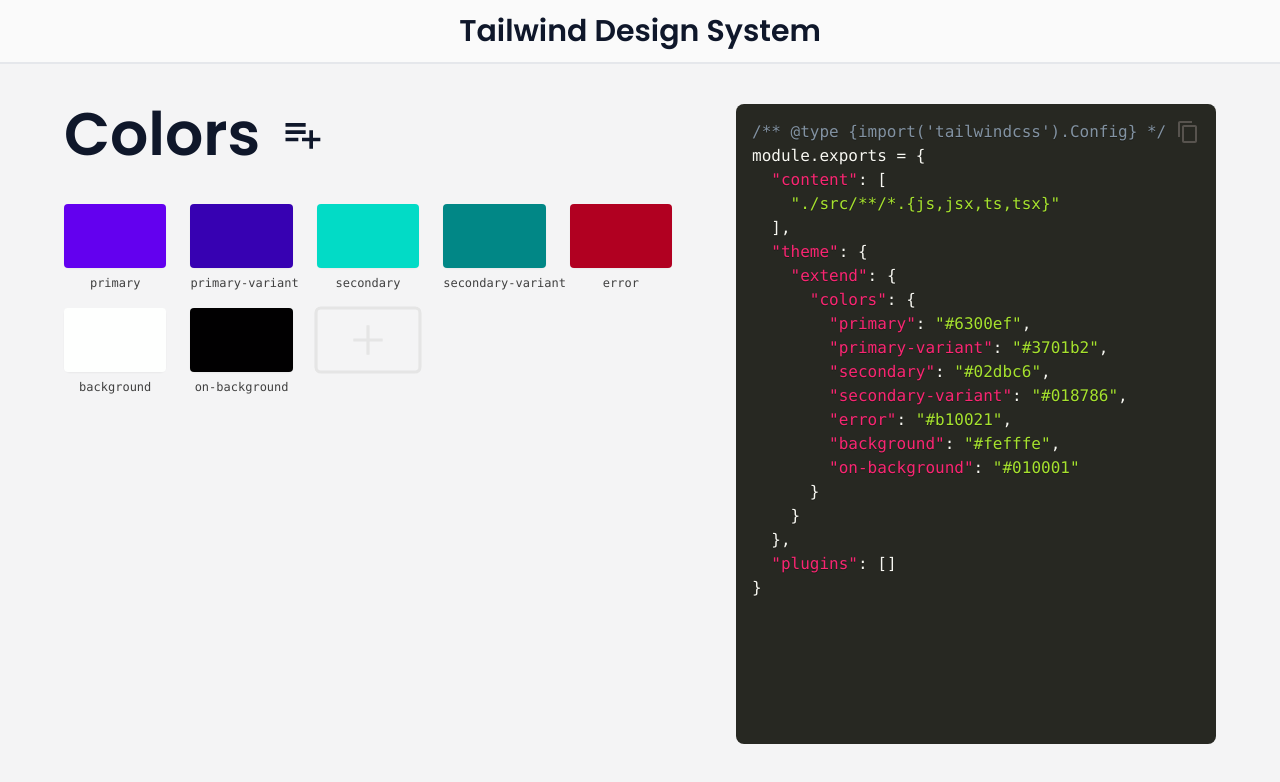
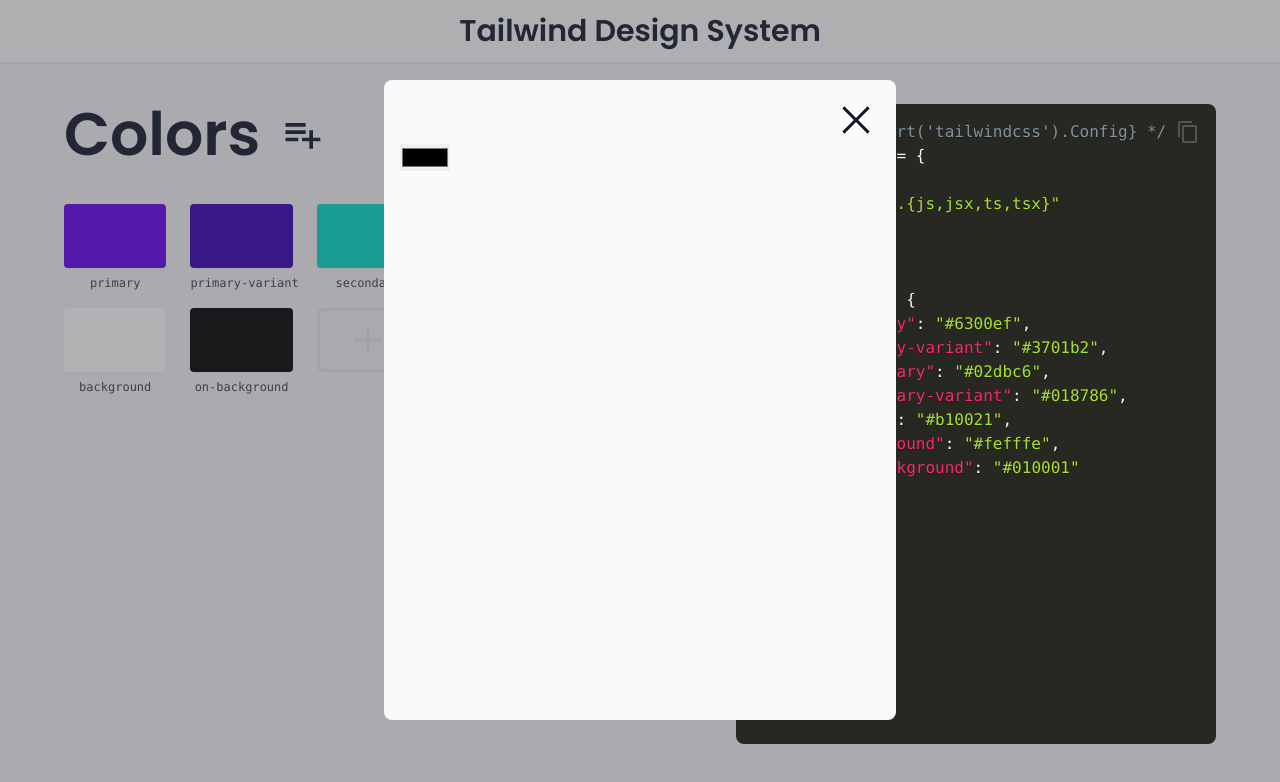
Before and after one commit to Luzefiru/tailwind-config-generator, a React (Create React App) app: page / in a window 1280 px wide. Both pictures are taken after a click on the button 367 px from the left and 340 px from the top of the page. Shown: the top 782 px of the page. Built offline with nearby package versions, Linux system fonts and the light colour scheme; the HTML template or start-up script is replaced by a standard one.

Commit message:
feat: add NewColorDialog open & close animation

```diff
--- a/src/App.tsx
+++ b/src/App.tsx
@@ -49,7 +49,7 @@
             >
               <svg
                 xmlns="http://www.w3.org/2000/svg"
-                enable-background="new 0 0 24 24"
+                enableBackground="new 0 0 24 24"
                 height="2.75rem"
                 viewBox="0 0 24 24"
                 width="2.75rem"
--- a/src/components/NewColorCard.tsx
+++ b/src/components/NewColorCard.tsx
@@ -1,20 +1,21 @@
 import { useState } from 'react';
+import NewColorDialog from './NewColorDialog';
 
 export default function NewColorCard() {
-  const [isFocused, setIsFocused] = useState(false);
+  const [isVisible, setIsVisible] = useState(false);
+
+  const toggleVisibility = () => {
+    setIsVisible(!isVisible);
+  };
 
   return (
+    <>
       <button
+        onClick={toggleVisibility}
         aria-label="Add a Color"
         title="Add a Color"
         tabIndex={0}
-      className="w-full rounded-md hover:scale-105 focus:scale-105 transition cursor-pointer relative"
-      onFocus={() => {
-        setIsFocused(!isFocused);
-      }}
-      onBlur={() => {
-        setIsFocused(!isFocused);
-      }}
+        className="w-full rounded-md hover:scale-105 transition cursor-pointer relative"
       >
         <div className="hover:border-zinc-300 hover:text-zinc-300 hover:animate-pulse  transition-colors h-full w-full bg-zinc-100 rounded-md border-[3.5px] border-neutral-200 text-neutral-200 grid place-content-center">
           <svg
@@ -29,9 +30,11 @@
             />
           </svg>
         </div>
-      {/* <div className="text-[2.5vw] -bottom-[1.115rem] md:text-[0.75rem] md:-bottom-[1.5rem] font-medium text-neutral-700 min-w-full whitespace-nowrap absolute  text-center cursor-text">
-        <code>{isFocused ? value : name}</code>
-      </div> */}
       </button>
+      <NewColorDialog
+        className={isVisible ? 'block' : 'hidden'}
+        handleClose={toggleVisibility}
+      />
+    </>
   );
 }
--- /dev/null
+++ b/src/components/NewColorDialog.tsx
@@ -0,0 +1,32 @@
+interface PropTypes {
+  className: string;
+  handleClose: () => void;
+}
+
+export default function NewColorDialog({ className, handleClose }: PropTypes) {
+  return (
+    <>
+      <div className={`cover bg-zinc-700 opacity-40 ${className}`} />
+      <div className={`dialog fade-in ${className}`}>
+        <div className="p-4 rounded-lg bg-zinc-50 relative w-[80vw] -ml-[40vw] h-[80vh] -mt-[40vh] lg:w-[40vw] lg:-ml-[20vw]">
+          <div className="w-full flex justify-end">
+            <svg
+              onClick={handleClose}
+              className="cursor-pointer hover:text-red-500"
+              xmlns="http://www.w3.org/2000/svg"
+              height="48"
+              viewBox="0 96 960 960"
+              width="48"
+            >
+              <path
+                fill="currentColor"
+                d="m249 849-42-42 231-231-231-231 42-42 231 231 231-231 42 42-231 231 231 231-42 42-231-231-231 231Z"
+              />
+            </svg>
+          </div>
+          <input type="color" />
+        </div>
+      </div>
+    </>
+  );
+}
--- a/src/index.css
+++ b/src/index.css
@@ -27,10 +27,11 @@
 }
 
 @layer components {
-  .popover {
-    position: absolute;
+  .dialog {
     z-index: 2;
-    transform: translateY(30%);
+    position: fixed;
+    top: 50%;
+    left: 50%;
   }
 
   .cover {
@@ -40,4 +41,20 @@
     bottom: 0px;
     left: 0px;
   }
+
+  .fade-in {
+    animation: fade-in 250ms 1 alternate cubic-bezier(0.79, 0.14, 0.15, 0.86);
+  }
+
+  @keyframes fade-in {
+    from {
+      transform: translateY(40%);
+      transform: opacity(0);
+    }
+
+    to {
+      transform: translateY(0);
+      transform: opacity(1);
+    }
+  }
 }
```
Also changed, not shown: src/assets/close_FILL0_wght400_GRAD0_opsz48.svg (added). Lines whose indentation alone changed are shown as unchanged.
